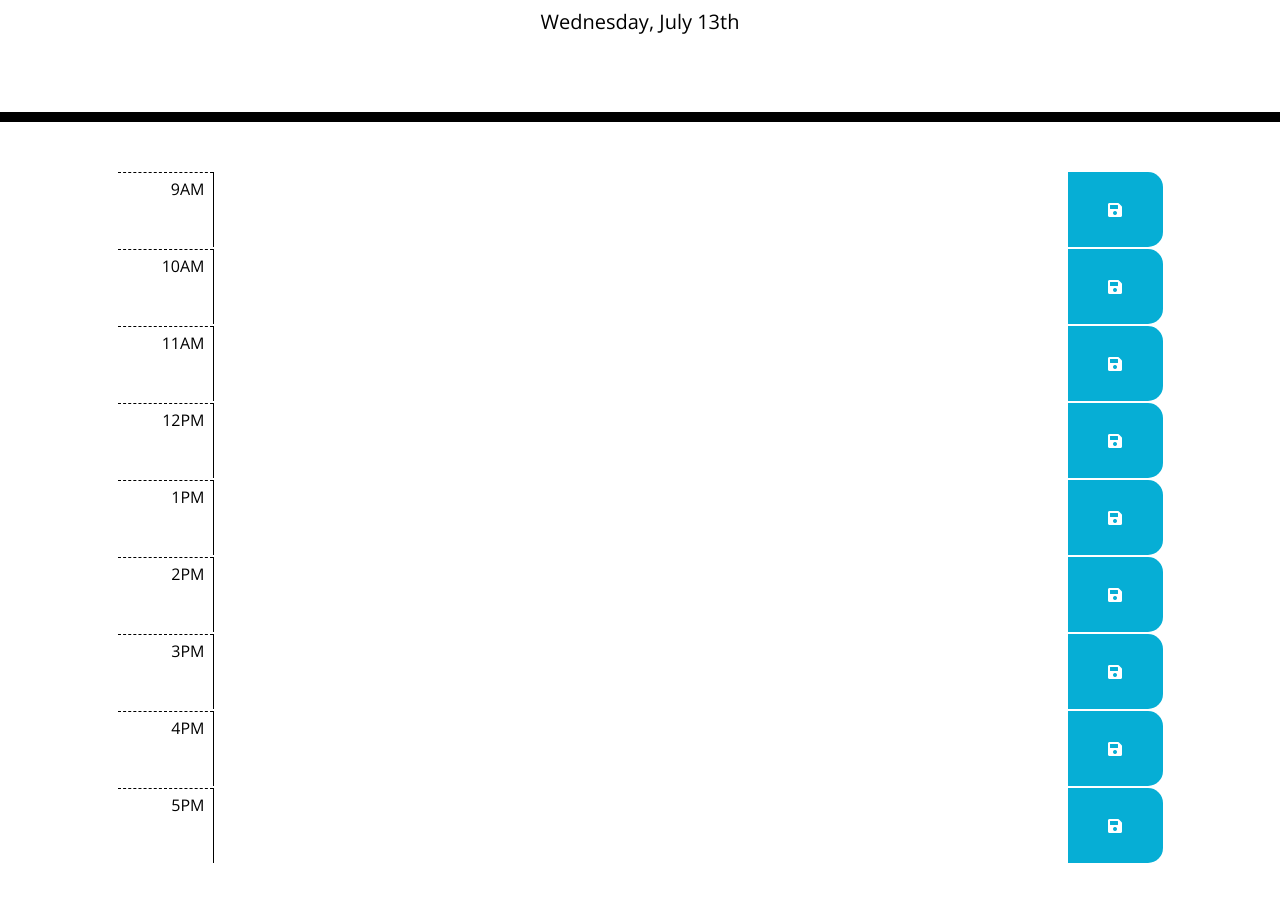
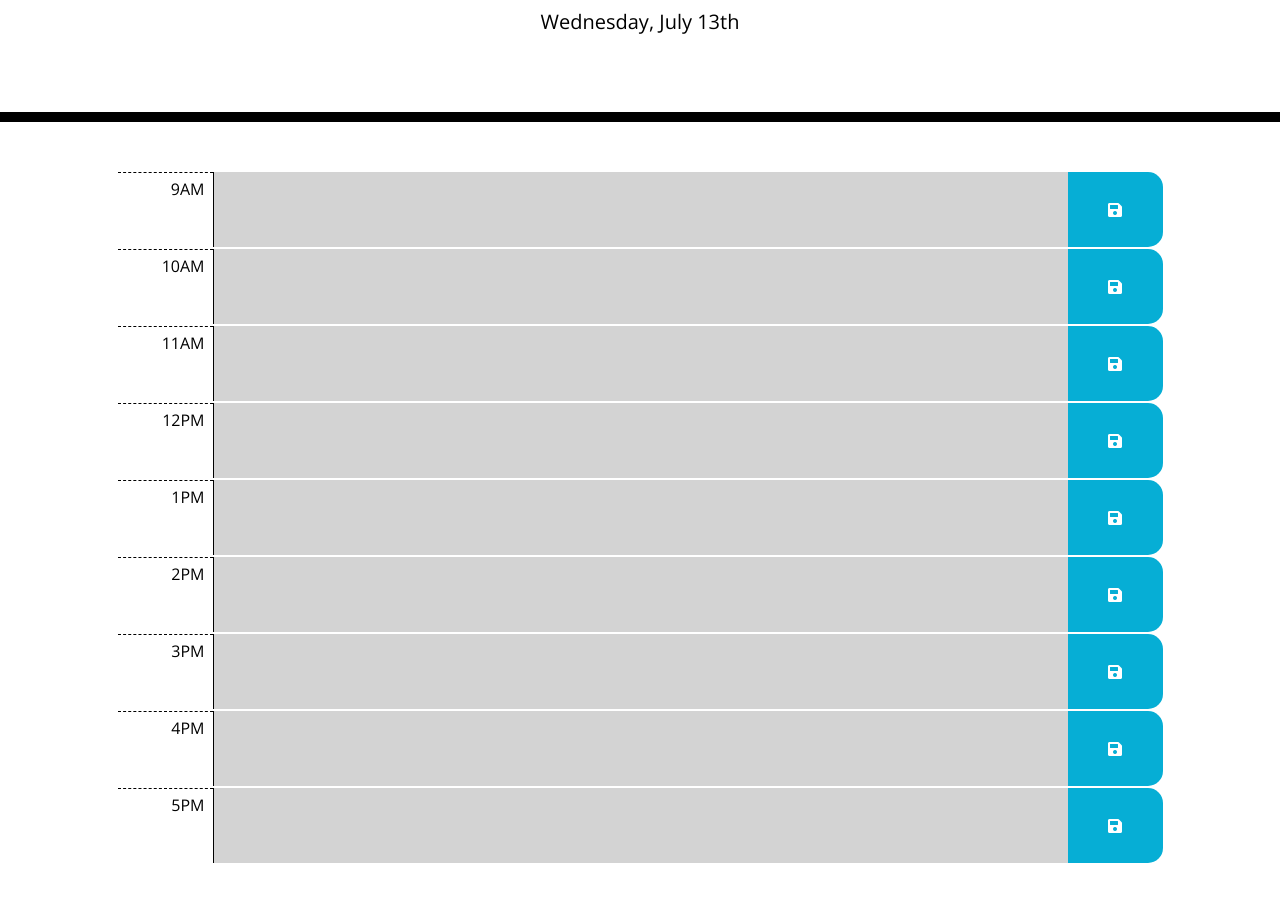
Before and after one commit to srandall1213/Work-Day-Scheduler, a plain HTML site: page index.html in a window 1280 px wide. Shown: the part 182-1084 px from the top of the page. Drawn offline with nearby package versions, Linux system fonts and the light colour scheme.

Commit message:
color changer working i think

```diff
--- a/assets/JS/script.js
+++ b/assets/JS/script.js
@@ -27,20 +27,28 @@ renderEvent();
 
 
 
-// Change descriptionEl color based on the time of day - not working yet
-// function colorChanger() {
-//    setInterval(function () {
-//        var hourEl = document.querySelector("#hour");
-//        var currentTime = moment().format("hh:mm a");
-//        if (currentTime > hourEl) {
-//          descriptionEl.classList.add("future");
-//        } else if (currentTime < hourEl) {
-//          descriptionEl.classList.add("past");
-//        } else {
-//          descriptionEl.classList.add("present");
-//        }
-//        console.log(currentTime);
+// Change descriptionEl color based on the time of day
+function colorChanger() {
+   setInterval(function () {
+      var now = moment().format("H");
+      console.log(now);
 
-// }, 1000);
-// }
-// colorChanger();
+      var descriptionEl = $(".description");
+
+      for (i = 0; i < descriptionEl.length; i++) {
+         var stringID = descriptionEl[i].id;
+         var descripID = document.getElementById(descriptionEl[i].id);
+
+         $(descriptionEl[i].id).removeClass(".past .present .future");
+
+         if (stringID < now) {
+            $(descripID).addClass("past");
+         } else if (stringID > now) {
+            $(descripID).addClass("future");
+         } else {
+            $(descripID).addClass("present");
+         }
+      }
+   }, 1000);
+}
+colorChanger();
--- a/index.html
+++ b/index.html
@@ -32,47 +32,47 @@
       <!-- Timeblocks go here -->
         <div class="row justify-content-center time-block" id="9AM">
             <div class="col-1 text-right p-2 hour">9AM</div>
-            <textarea class="col-9 description"></textarea>
+            <textarea class="col-9 description" id="09"></textarea>
             <button class="col-1 saveBtn"><i class="fa fa-save"></i></button>
         </div>
         <div class="row justify-content-center time-block" id="10AM">
             <div class="col-1 text-right p-2 hour">10AM</div>
-            <textarea class="col-9 description"></textarea>
+            <textarea class="col-9 description" id="10"></textarea>
             <button class="col-1 saveBtn"><i class="fa fa-save"></i></button>
         </div>
         <div class="row justify-content-center time-block" id="11AM">
             <div class="col-1 text-right p-2 hour">11AM</div>
-            <textarea class="col-9 description"></textarea>
+            <textarea class="col-9 description" id="11"></textarea>
             <button class="col-1 saveBtn"><i class="fa fa-save"></i></button>
         </div>
         <div class="row justify-content-center time-block" id="12PM">
             <div class="col-1 text-right p-2 hour">12PM</div>
-            <textarea class="col-9 description"></textarea>
+            <textarea class="col-9 description" id="12"></textarea>
             <button class="col-1 saveBtn"><i class="fa fa-save"></i></button>
         </div>
         <div class="row justify-content-center time-block" id="1PM">
             <div class="col-1 text-right p-2 hour">1PM</div>
-            <textarea class="col-9 description"></textarea>
+            <textarea class="col-9 description" id="13"></textarea>
             <button class="col-1 saveBtn"><i class="fa fa-save"></i></button>
         </div>
         <div class="row justify-content-center time-block" id="2PM">
             <div class="col-1 text-right p-2 hour">2PM</div>
-            <textarea class="col-9 description"></textarea>
+            <textarea class="col-9 description" id="14"></textarea>
             <button class="col-1 saveBtn"><i class="fa fa-save"></i></button>
         </div>
         <div class="row justify-content-center time-block" id="3PM">
             <div class="col-1 text-right p-2 hour">3PM</div>
-            <textarea class="col-9 description"></textarea>
+            <textarea class="col-9 description" id="15"></textarea>
             <button class="col-1 saveBtn"><i class="fa fa-save"></i></button>
         </div>
         <div class="row justify-content-center time-block" id="4PM">
             <div class="col-1 text-right p-2 hour">4PM</div>
-            <textarea class="col-9 description"></textarea>
+            <textarea class="col-9 description" id="16"></textarea>
             <button class="col-1 saveBtn"><i class="fa fa-save"></i></button>
         </div>
         <div class="row justify-content-center time-block" id="5PM">
             <div class="col-1 text-right p-2 hour">5PM</div>
-            <textarea class="col-9 description"></textarea>
+            <textarea class="col-9 description" id="17"></textarea>
             <button class="col-1 saveBtn"><i class="fa fa-save"></i></button>
         </div>
 
```
